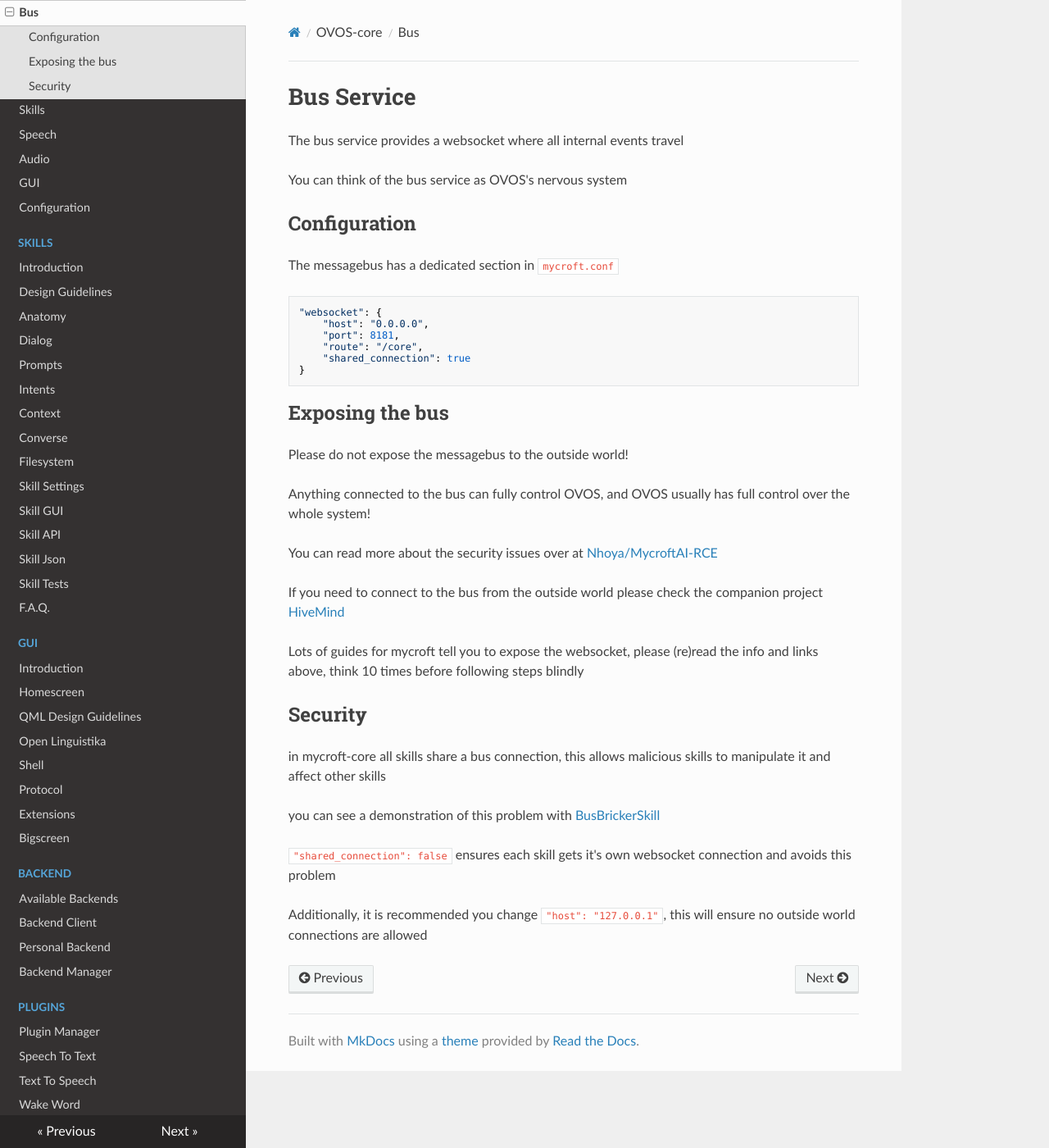
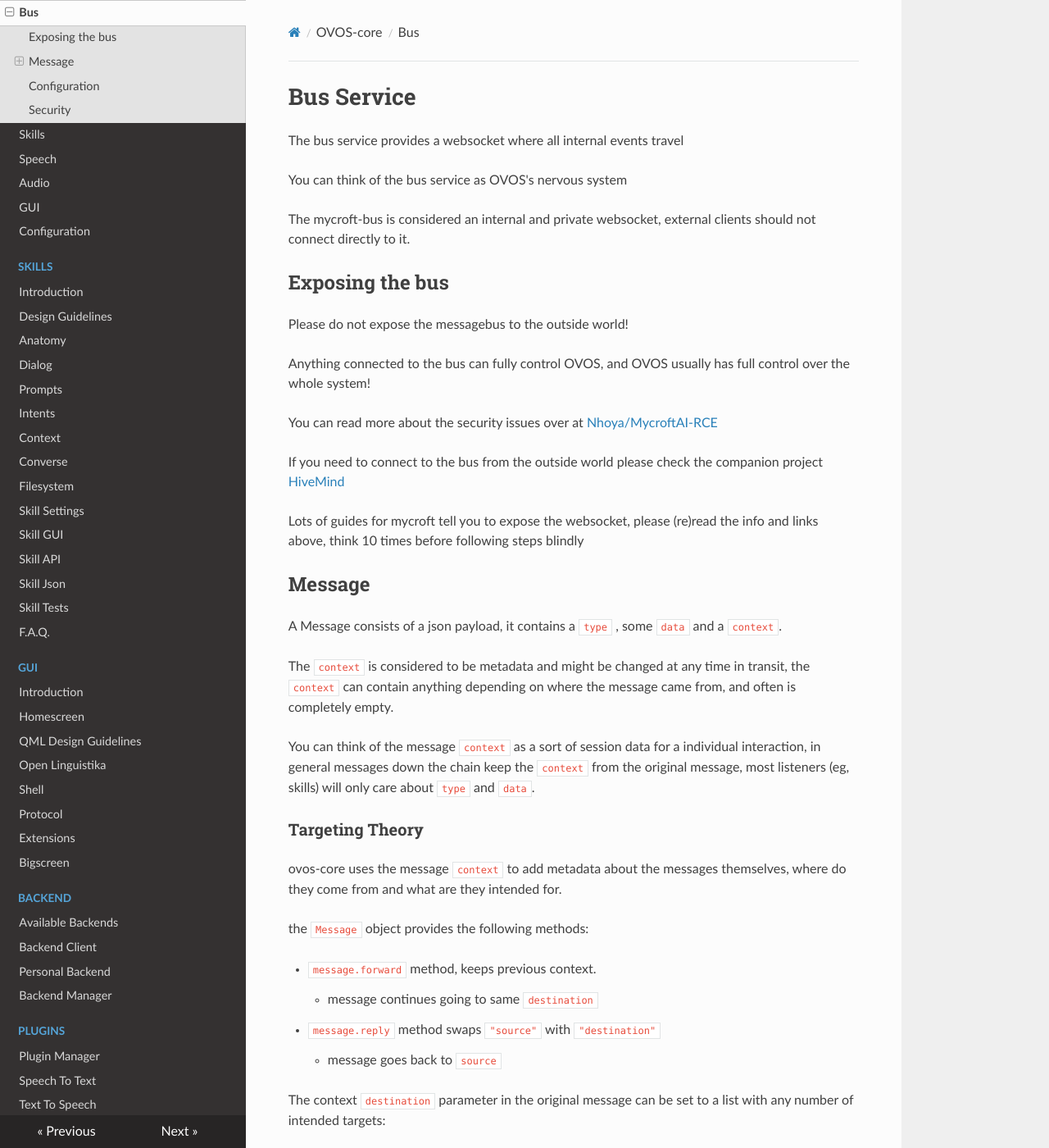
Before and after one commit to OpenVoiceOS/community-docs, an MkDocs documentation site: the page built from docs/bus_service.md, in a window 1280 px wide and 1400 px high. Shown: the whole window at 82% size. Built offline with MkDocs 1.6.1, drawn with Linux system fonts in a browser that asks for light colours; nearby versions of some CDN libraries; some of the changed text lies outside the part shown.

Commit message:
add Message docs

````diff
--- a/docs/bus_service.md
+++ b/docs/bus_service.md
@@ -3,6 +3,84 @@
 The bus service provides a websocket where all internal events travel
 
 You can think of the bus service as OVOS's nervous system
+
+The mycroft-bus is considered an internal and private websocket, external clients should not connect directly to it.
+
+## Exposing the bus
+
+Please do not expose the messagebus to the outside world!
+
+Anything connected to the bus can fully control OVOS, and OVOS usually has full control over the whole system!
+
+You can read more about the security issues over at [Nhoya/MycroftAI-RCE](https://github.com/Nhoya/MycroftAI-RCE)
+
+If you need to connect to the bus from the outside world please check the companion project [HiveMind](https://openvoiceos.github.io/community-docs/friends/#hivemind)
+
+Lots of guides for mycroft tell you to expose the websocket, please (re)read the info and links above, think 10 times before following steps blindly
+
+## Message
+
+A Message consists of a json payload, it contains a `type` , some `data` and a `context`.
+
+The `context` is considered to be metadata and might be changed at any time in transit, the `context` can contain anything depending on where the message came from, and often is completely empty.
+
+You can think of the message `context` as a sort of session data for a individual interaction, in general messages down the chain keep the `context` from the original message, most listeners (eg, skills) will only care about `type` and `data`.
+
+### Targeting Theory
+
+ovos-core uses the message `context` to add metadata about the messages themselves, where do they come from and what are they intended for.
+
+the `Message` object provides the following methods:
+
+- `message.forward` method, keeps previous context.
+	- message continues going to same `destination`
+- `message.reply` method swaps `"source"` with `"destination"`
+	- message goes back to `source`
+
+The context `destination` parameter in the original message can be set to a list with any number of intended targets:
+
+```python
+bus.emit(Message('recognizer_loop:utterance', data,
+				 context={'destination': ['audio', 'kde'],
+						  'source': "remote_service"))
+```
+
+#### Sources
+
+ovos-core injects the context when it emits an utterance, this can be either typed in the `ovos-cli-client` or spoken via STT service
+
+STT will identify itself as `audio`
+
+ovos-cli-client will identify itself as `debug_cli`
+
+`mycroft.conf` contains a `native_sources` section you can configure to change how the audio service processes external requests
+
+#### Destinations
+
+Output capable services are the cli and the TTS
+
+The command line is a debug tool, it will ignore the `destination`
+
+TTS checks the message context if it's the intended target for the message and will only speak in the following conditions:
+
+- Explicitly targeted i.e. the `destination` is `"audio"`
+- `destination` is set to `None`
+- `destination` is missing completely
+
+The idea is that for example when the android app is used to access OpenVoiceOS the device at home shouldn't start to speak.
+
+TTS will be executed when `"audio"` or `"debug_cli"` are the `destination`
+
+A missing `destination` or if the `destination` is set to `None` is interpreted as a multicast and should trigger all output capable processes (be it the audio service, a web-interface, the KDE plasmoid or maybe the android app)
+
+#### Internal routing
+
+- intent service will `.reply` to the original utterance message
+- all skill/intent service messages are `.forward` (from previous intent service `.reply`)
+- skills sending their own messages might not respect this **warning**
+- `converse`/`get_response` support is limited, the context may be lost **warning**
+- in the context of the multiple users skills might keep a shared state between clients, eg. a client may enable [parrot mode](https://github.com/JarbasSkills/skill-parrot) for everyone  **warning**
+- scheduled events support is limited, the context is lost **warning**
 
 ## Configuration
 
````
Also changed, not shown: other parts of docs/bus_service.md (+0 -12 lines).
